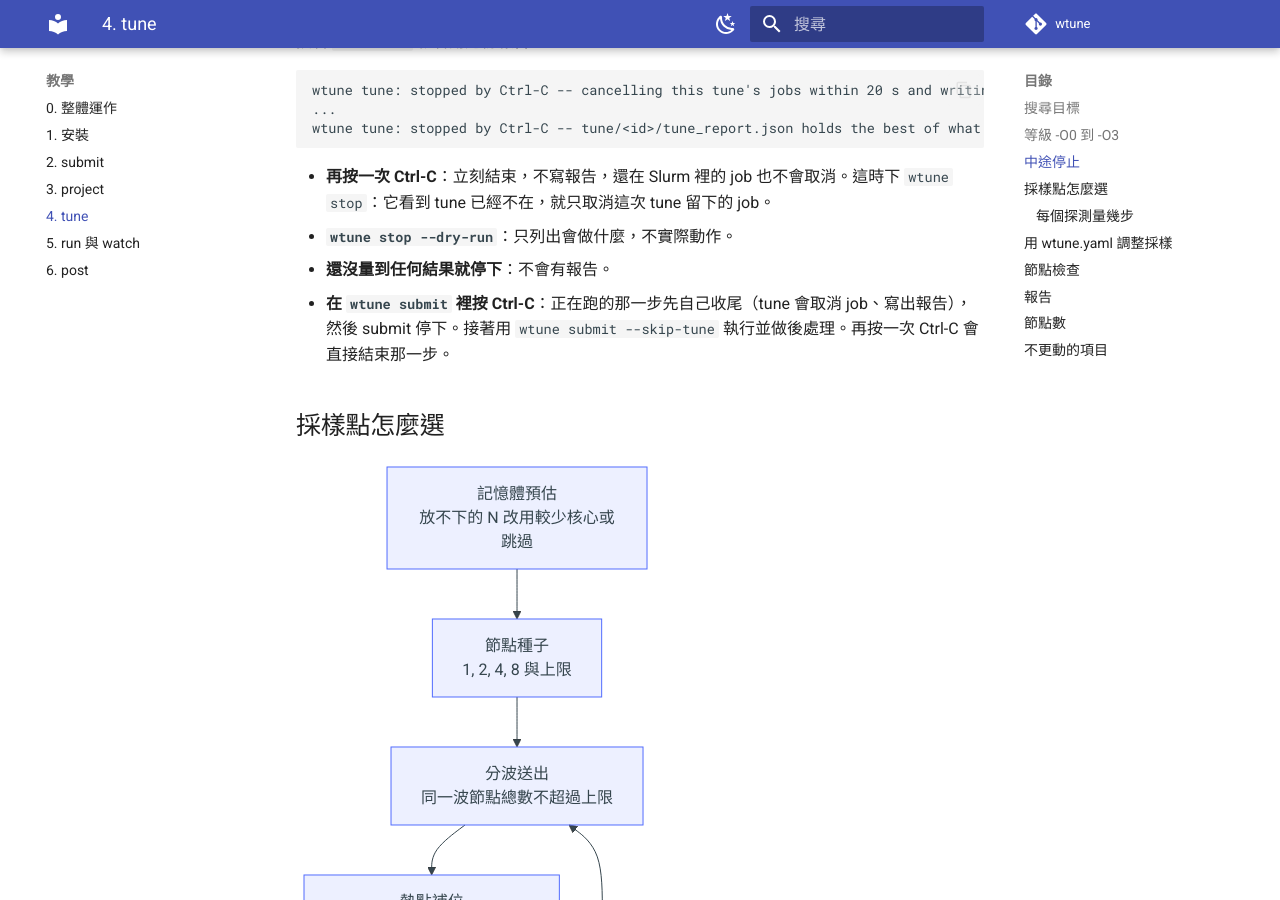
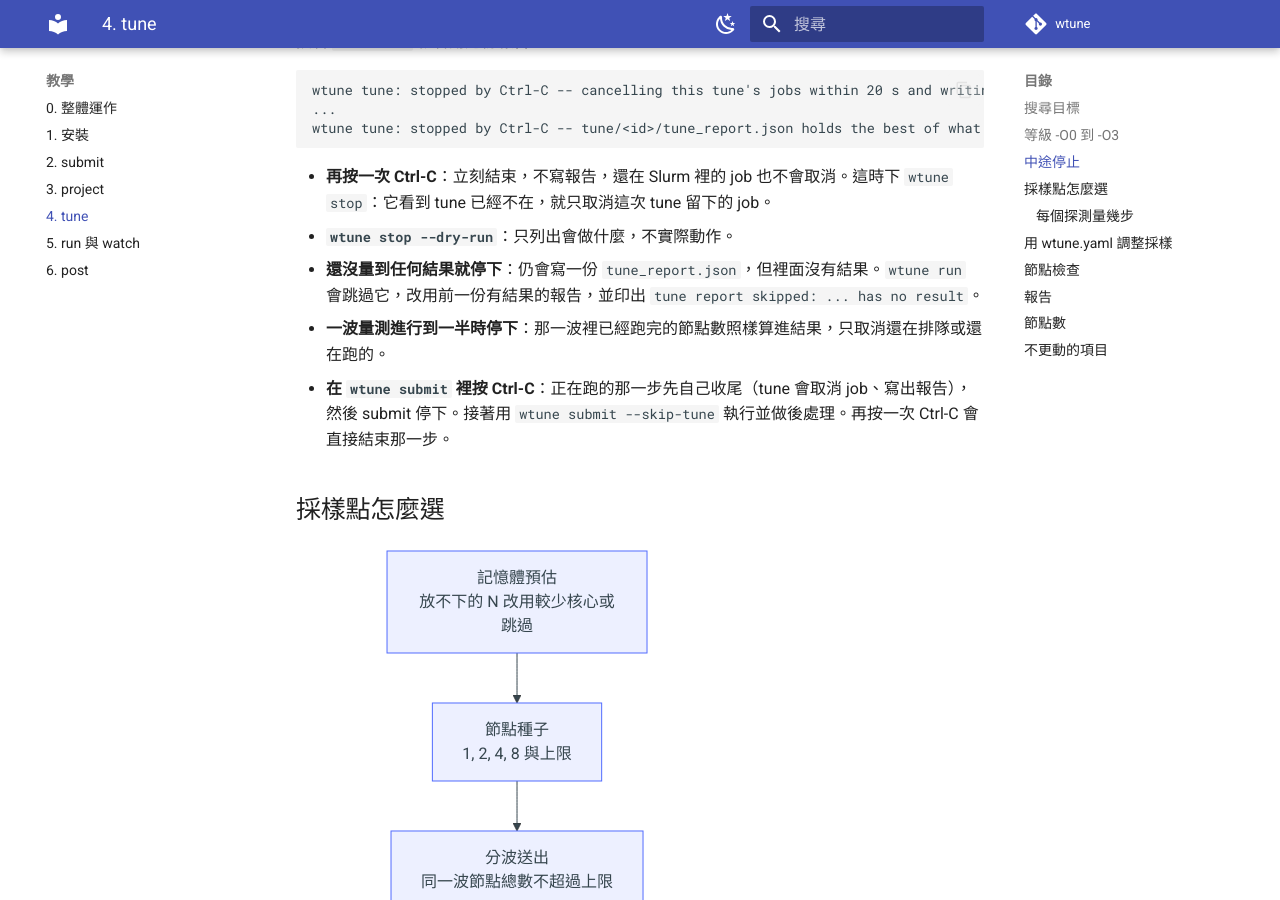
Before and after one commit to Noodle4219005/wtune, an MkDocs documentation site: the page built from docs/tutorial/tune.md, in a window 1280 px wide and 900 px high, scrolled down 2148 px. Built offline with MkDocs 1.6.1 and Material for MkDocs 9.7.7, drawn with Linux system fonts in a browser that asks for light colours; comment, search, counter and statistics services are not loaded.

Commit message:
docs tune: what a stop keeps and how wtune run treats an empty report
Co-Authored-By: Claude Opus 5.5 (1M context) <noreply@anthropic.com>
Claude-Session: https://claude.ai/code/session_012gLCCcLWq1a5GRiGvEnYQK

```diff
--- a/docs/tutorial/tune.md
+++ b/docs/tutorial/tune.md
@@ -73,7 +73,8 @@ wtune tune: stopped by Ctrl-C -- tune/<id>/tune_report.json holds the best of wh
 
 - **再按一次 Ctrl-C**：立刻結束，不寫報告，還在 Slurm 裡的 job 也不會取消。這時下 `wtune stop`：它看到 tune 已經不在，就只取消這次 tune 留下的 job。
 - **`wtune stop --dry-run`**：只列出會做什麼，不實際動作。
-- **還沒量到任何結果就停下**：不會有報告。
+- **還沒量到任何結果就停下**：仍會寫一份 `tune_report.json`，但裡面沒有結果。`wtune run` 會跳過它，改用前一份有結果的報告，並印出 `tune report skipped: ... has no result`。
+- **一波量測進行到一半時停下**：那一波裡已經跑完的節點數照樣算進結果，只取消還在排隊或還在跑的。
 - **在 `wtune submit` 裡按 Ctrl-C**：正在跑的那一步先自己收尾（tune 會取消 job、寫出報告），然後 submit 停下。接著用 `wtune submit --skip-tune` 執行並做後處理。再按一次 Ctrl-C 會直接結束那一步。
 
 ## 採樣點怎麼選
```
